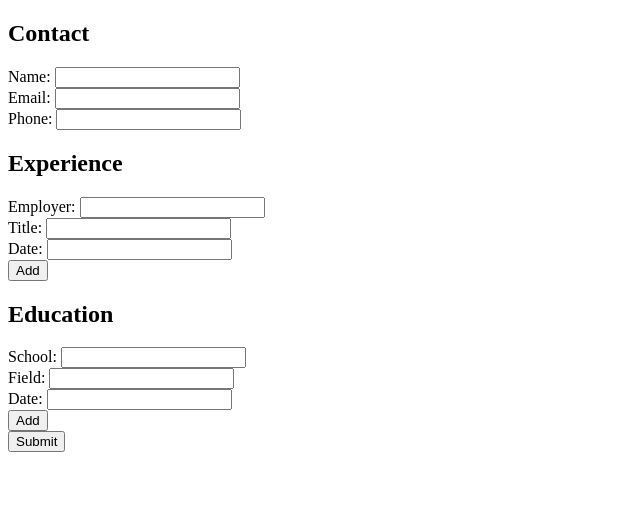
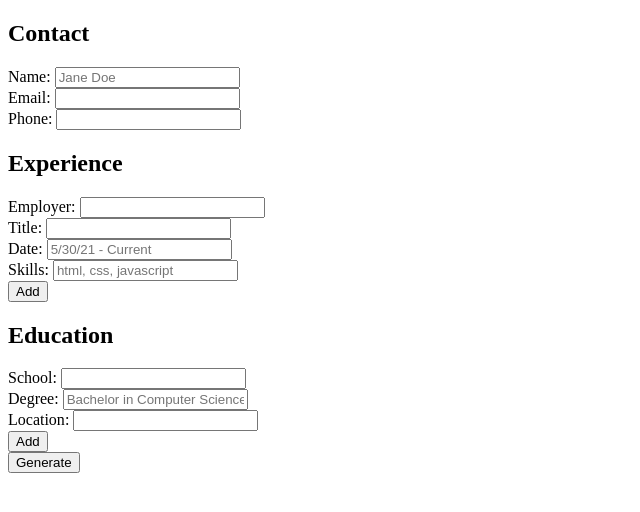
Before and after one commit to blayzeon/cv-project, a React (Create React App) app: page / in a window 1280 px wide. Shown: the top 512 px of the page, without its empty margins (0-640 px from the left). Built offline with nearby package versions, Linux system fonts and the light colour scheme.

Commit message:
update labels to remove duplicates

```diff
--- a/src/components/Cv.js
+++ b/src/components/Cv.js
@@ -7,7 +7,18 @@ class Cv extends Component {
 
   handleSubmit = (e) => {
     e.preventDefault();
-    /* to add */
+    /* organize data */
+    let clean = {};
+    for (let key in this.state) {
+      const split = key.split("_");
+      if (clean[split[0]]) {
+        clean[split[0]].push(this.state[key]);
+      } else {
+        clean[split[0]] = [this.state[key]];
+      }
+    }
+
+    console.log(clean);
   };
 
   handleChange = (e) => {
@@ -20,44 +31,51 @@ class Cv extends Component {
   };
 
   render() {
+    const contact = [["Name", "Jane Doe"], "Email", "Phone"];
+    const experience = [
+      "Employer",
+      "Title",
+      ["Date", "5/30/21 - Current"],
+      ["Skills", "html, css, javascript"],
+    ];
+    const education = [
+      "School",
+      ["Degree", "Bachelor in Computer Science"],
+      "Location",
+    ];
+
     return (
+      <div>
         <form onSubmit={this.handleSubmit}>
           <div>
             <h2>Contact</h2>
-          <FormInput
-            onChange={this.handleChange}
-            labels={["Name", "Email", "Phone"]}
-          />
+            <div>
+              <FormInput onChange={this.handleChange} labels={contact} />
+            </div>
           </div>
 
           <div>
             <h2>Experience</h2>
-          <FormInput
-            onChange={this.handleChange}
-            labels={["Employer", "Title", "Date"]}
-          />
-          <MultiForm
-            onChange={this.handleChange}
-            labels={["Employer", "Title", "Date"]}
-          />
+            <div>
+              <FormInput onChange={this.handleChange} labels={experience} />
+            </div>
+            <MultiForm onChange={this.handleChange} labels={experience} />
           </div>
 
           <div>
             <h2>Education</h2>
-          <FormInput
-            onChange={this.handleChange}
-            labels={["School", "Field", "Date"]}
-          />
-          <MultiForm
-            onChange={this.handleChange}
-            labels={["School", "Field", "Date"]}
-          />
+            <div>
+              <FormInput onChange={this.handleChange} labels={education} />
+            </div>
+            <MultiForm onChange={this.handleChange} labels={education} />
           </div>
 
           <div>
-          <button type="submit">Submit</button>
+            <button type="submit">Generate</button>
           </div>
         </form>
+        <div></div>
+      </div>
     );
   }
 }
--- a/src/components/FormInput.js
+++ b/src/components/FormInput.js
@@ -6,8 +6,14 @@ class Input extends Component {
     const newName = this.props.label + "_" + this.props.uuid;
     return (
       <div>
-        <label>{this.props.label}: </label>
-        <input type="text" name={newName} onChange={this.props.onChange} />
+        <label htmlFor={this.props.label}>{this.props.label}: </label>
+        <input
+          id={this.props.label}
+          type="text"
+          name={newName}
+          placeholder={this.props.placeholder}
+          onChange={this.props.onChange}
+        />
       </div>
     );
   }
@@ -18,11 +24,18 @@ export default class FormInput extends Component {
   render() {
     return (
       <>
-        {this.props.labels.map((label) => {
+        {this.props.labels.map((input) => {
+          let label = input;
+          let placeholder = null;
+          if (Array.isArray(input)) {
+            label = input[0];
+            placeholder = input[1];
+          }
           return (
             <Input
               key={label}
               label={label}
+              placeholder={placeholder}
               onChange={this.props.onChange}
               uuid={this.state.key}
             />
```
Lines whose indentation alone changed are shown as unchanged.
